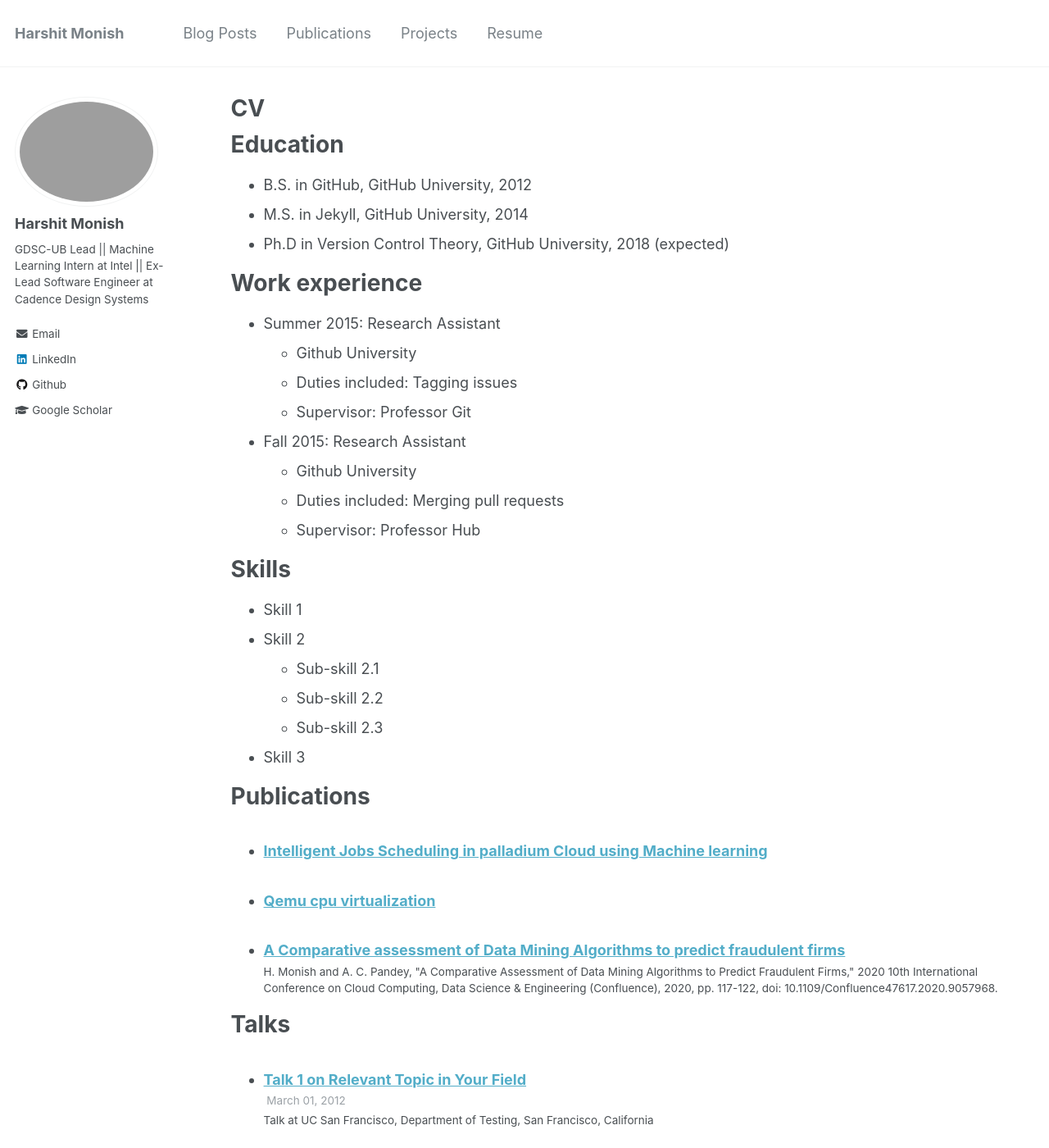
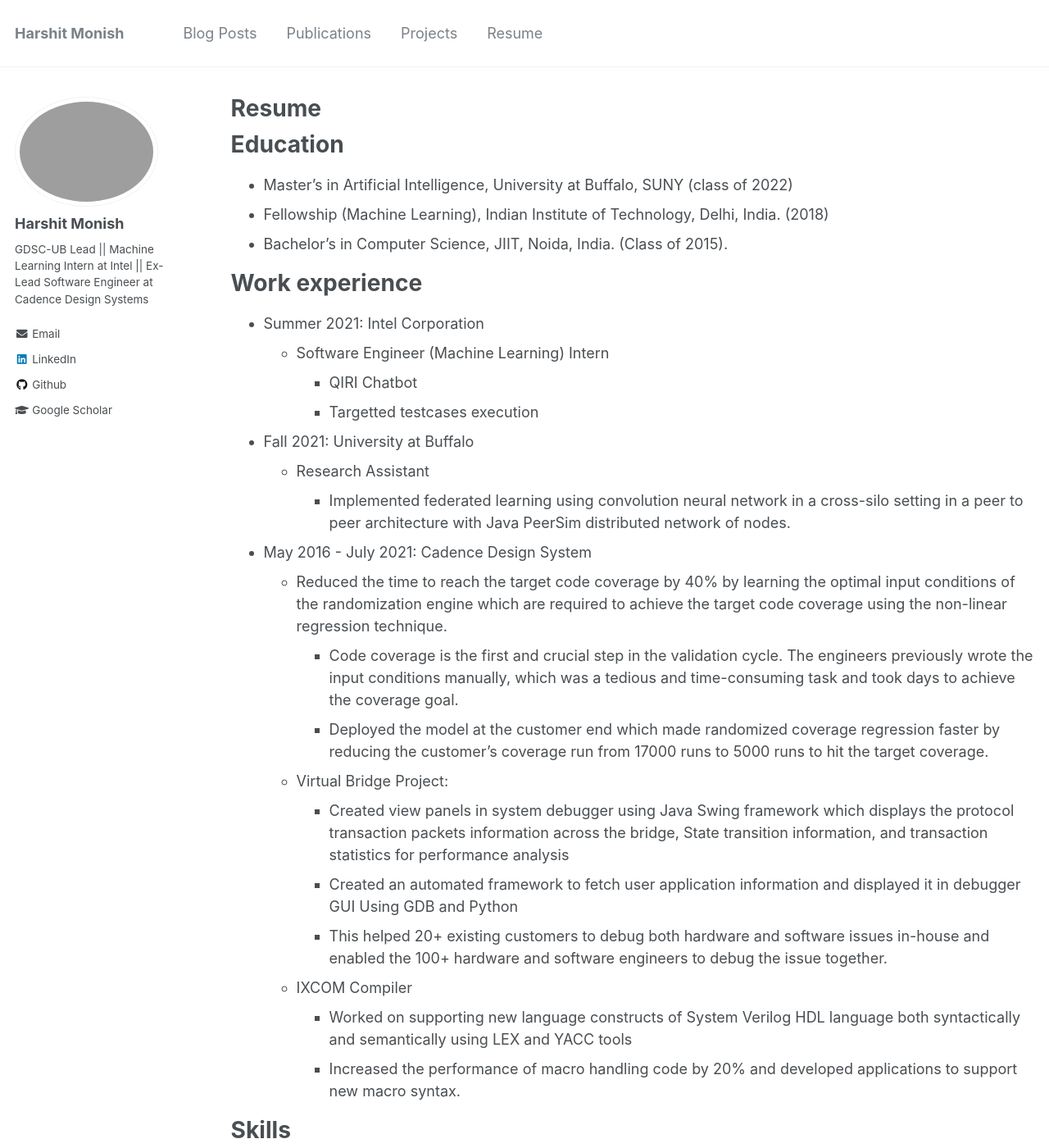
Before and after one commit to harshitmonish/harshitmonish.github.io, a Jekyll site: the page built from _pages/cv.md, in a window 1280 px wide and 1400 px high. Shown: the whole window at 82% size. Built offline with Jekyll 4.4.1, drawn with Linux system fonts in a browser that asks for light colours; some of the changed text lies outside the part shown.

Commit message:
updated resume

```diff
--- a/_pages/cv.md
+++ b/_pages/cv.md
@@ -1,6 +1,6 @@
 ---
 layout: archive
-title: "CV"
+title: "Resume"
 permalink: /cv/
 author_profile: true
 redirect_from:
@@ -11,30 +11,46 @@ redirect_from:
 
 Education
 ======
-* B.S. in GitHub, GitHub University, 2012
-* M.S. in Jekyll, GitHub University, 2014
-* Ph.D in Version Control Theory, GitHub University, 2018 (expected)
+* Master's in Artificial Intelligence, University at Buffalo, SUNY (class of 2022)
+* Fellowship (Machine Learning), Indian Institute of Technology, Delhi, India. (2018)
+* Bachelor's in Computer Science, JIIT, Noida, India. (Class of 2015).
+&nbsp;
 
 Work experience
 ======
-* Summer 2015: Research Assistant
-  * Github University
-  * Duties included: Tagging issues
-  * Supervisor: Professor Git
+* Summer 2021: Intel Corporation
+  * Software Engineer (Machine Learning) Intern
+    * QIRI Chatbot
+    * Targetted testcases execution
 
-* Fall 2015: Research Assistant
-  * Github University
-  * Duties included: Merging pull requests
-  * Supervisor: Professor Hub
+* Fall 2021: University at Buffalo
+  * Research Assistant
+    * Implemented federated learning using convolution neural network in a cross-silo setting in a peer to peer architecture with Java PeerSim distributed network of nodes.
+
+* May 2016 - July 2021: Cadence Design System
+  * Reduced the time to reach the target code coverage by 40% by learning the optimal input conditions of the randomization engine which are required to achieve the target code coverage using the non-linear regression technique.
+    * Code coverage is the first and crucial step in the validation cycle. The engineers previously wrote the input conditions manually, which was a tedious and time-consuming task and took days to achieve the coverage goal.
+    * Deployed the model at the customer end which made randomized coverage regression faster by reducing the customer’s coverage run from 17000 runs to 5000 runs to hit the target coverage.
+  * Virtual Bridge Project:
+    * Created view panels in system debugger using Java Swing framework which displays the protocol transaction packets information across the bridge, State transition information, and transaction statistics for performance analysis
+    * Created an automated framework to fetch user application information and displayed it in debugger GUI Using GDB and Python
+    * This helped 20+ existing customers to debug both hardware and software issues in-house and enabled the 100+ hardware and software engineers to debug the issue together.
+  * IXCOM Compiler
+    * Worked on supporting new language constructs of System Verilog HDL language both syntactically and semantically using LEX and YACC tools
+    * Increased the performance of macro handling code by 20% and developed applications to support new macro syntax.
 
 Skills
 ======
-* Skill 1
-* Skill 2
-  * Sub-skill 2.1
-  * Sub-skill 2.2
-  * Sub-skill 2.3
-* Skill 3
+<pre>
+Programming Languages : Python, C++, C, Java, Verilog.
+Libraries/Framework   : Pandas, Numpy, SciPy, Sk-learn, Keras, Spacy, Pytorch, Tensorflow, Jupyter notebooks, Pycharm.
+Cloud Computing       : GCP: Docker, Kubernetes, DataFlow, BigQuery, VertexAI.
+Version Control       : Git, Perforce, Clearcase.
+Data Visualization    : Seaborn, Matplotlib, Plotly.
+Database              : SQL, MongoDB, Cassandra.
+EDA Tools             : IXCOM, Xcelium, Virtual Bridge, Palladium
+Virtualization Tools  : QEMU
+</pre>
 
 Publications
 ======
@@ -42,18 +58,18 @@ Publications
     {% include archive-single-cv.html %}
   {% endfor %}</ul>
 
-Talks
-======
-  <ul>{% for post in site.talks %}
-    {% include archive-single-talk-cv.html %}
-  {% endfor %}</ul>
-
-Teaching
+Projects
 ======
   <ul>{% for post in site.teaching %}
     {% include archive-single-cv.html %}
   {% endfor %}</ul>
 
-Service and leadership
+Achievements
 ======
-* Currently signed in to 43 different slack teams
+* [Google Developer Student Club Lead at University at Buffalo] (https://gdsc.community.dev/university-at-buffalo/)
+* Completed the [NVIDIA Deep Learning Institute Course-Fundamentals of Deep Learning] (https://courses.nvidia.com/certificates/95a8d9b0b57f41518af527f71ef6b301/).
+* Pitched the startup idea of smart AI trainer in UB Blackstone Launchpad startup-event and got in top 10 ideas out of 40.
+* Won Cadence Global Hackathon 2019 held in Cadence San Jose, California Campus.
+* Delivered an Advanced Technical Talk in Cadence on Machine Learning and Image processing.
+* One of the three Co-founders of WE-Tinker Robotics club in Cadence, now a club of 80 members.
+* Sports Society Head and Basketball Team Captain of Jaypee Institute of Information Technology
```
Also changed, not shown: _pages/about.md (+1 -1 lines).
